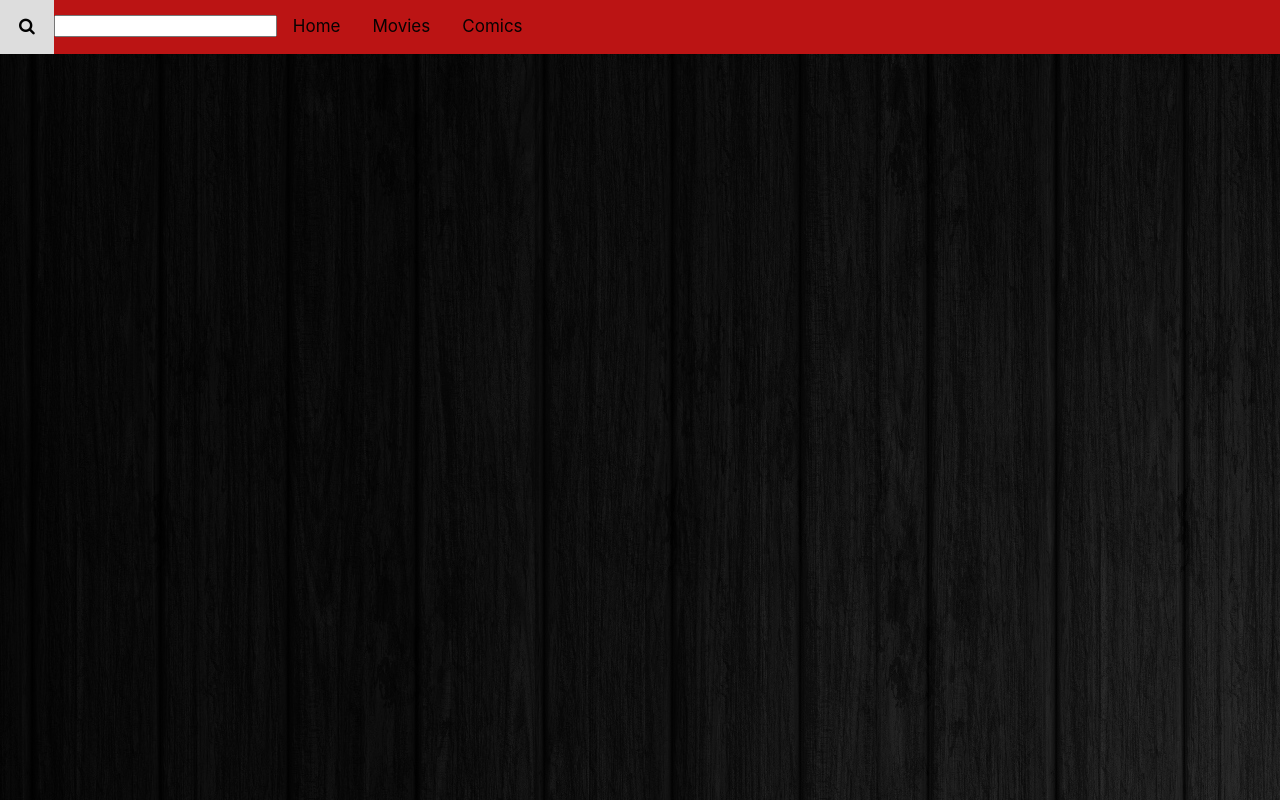
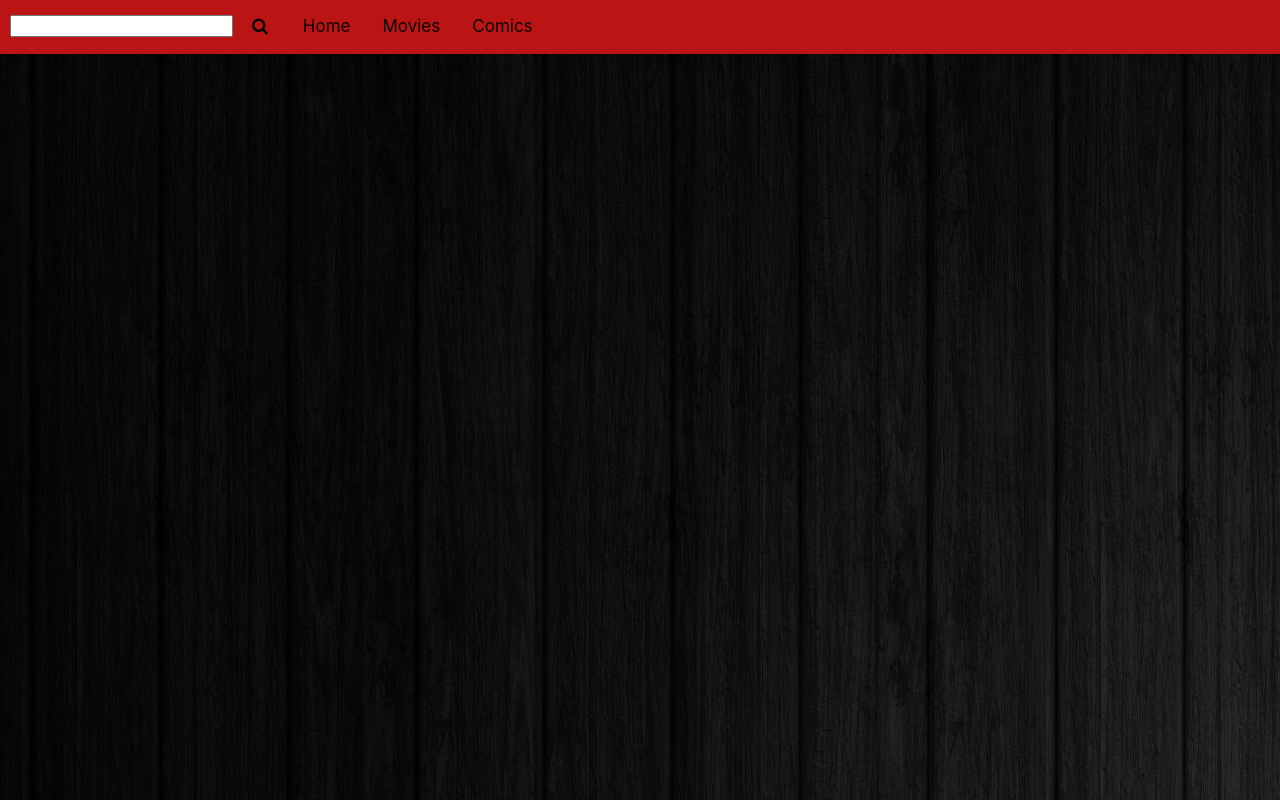
Before and after one commit to robkellen/Marvel-Search-App, a plain HTML site: page comics.html in a window 1280 px wide. Drawn offline with nearby package versions, Linux system fonts and the light colour scheme.

Commit message:
updating input and search button for comics and movies pages

```diff
--- a/comics.html
+++ b/comics.html
@@ -20,8 +20,8 @@
       </div>
 
 
-      <a href="#"><i class="fa fa-fw fa-search"></i></a>
       <input type="text" id="character-search"></input>
+      <a id="searchBtnComics" href="#"><i class="fa fa-fw fa-search"></i></a>
       <a href="index.html">Home</a>
       <a href="movies.html">Movies</a>
       <a href="comics.html">Comics</a>
@@ -96,9 +96,6 @@
 
 
 
-
-
-
     <script
       src="https://code.jquery.com/jquery-3.5.1.js"
       integrity="sha256-QWo7LDvxbWT2tbbQ97B53yJnYU3WhH/C8ycbRAkjPDc="
--- a/style.css
+++ b/style.css
@@ -8,6 +8,7 @@ body {
   #character-search {
     float: left;
     margin-top: 15px;
+    margin-left: 10px;
   }
 
   .topnav {
```
Also changed, not shown: movies.html (+1 -1 lines).
